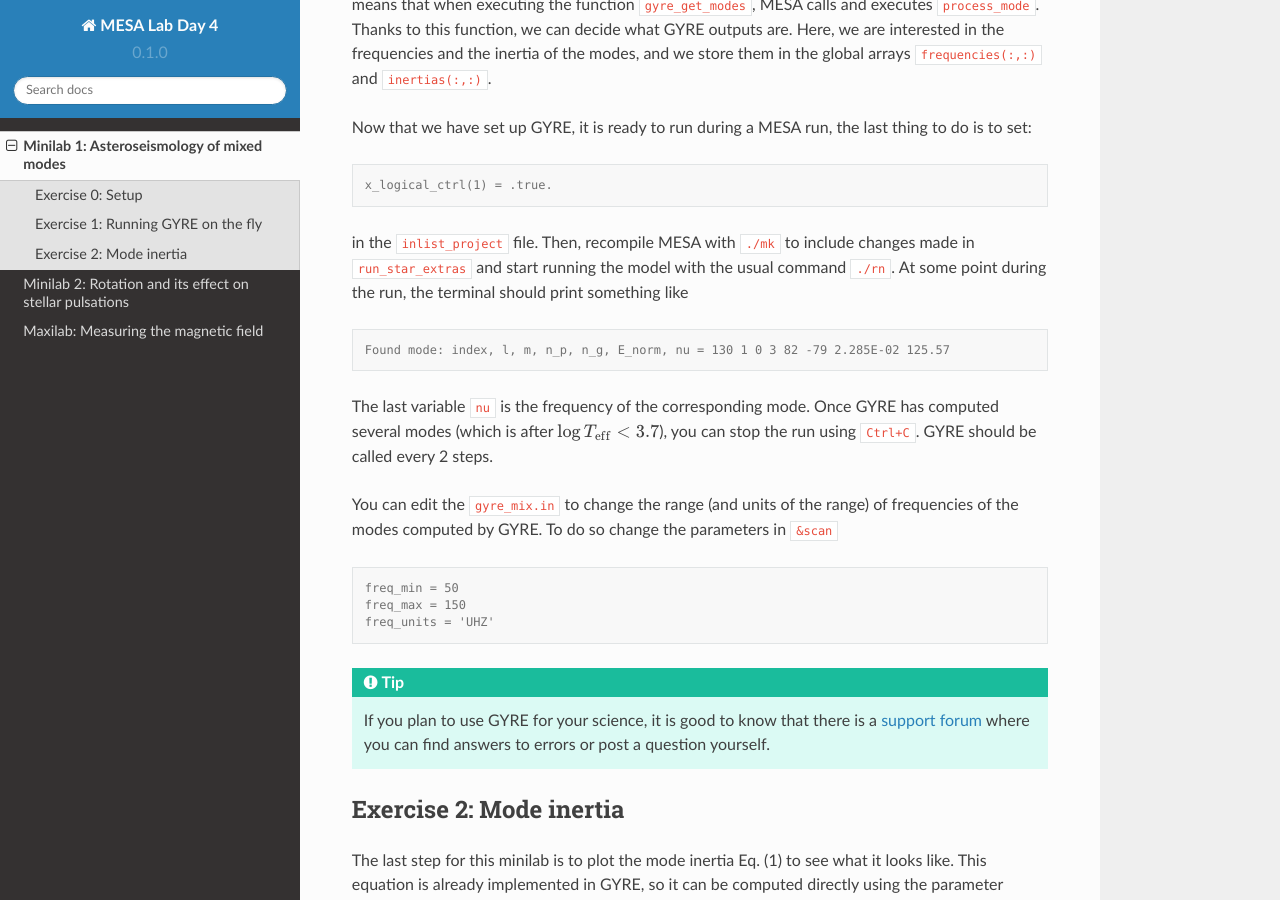
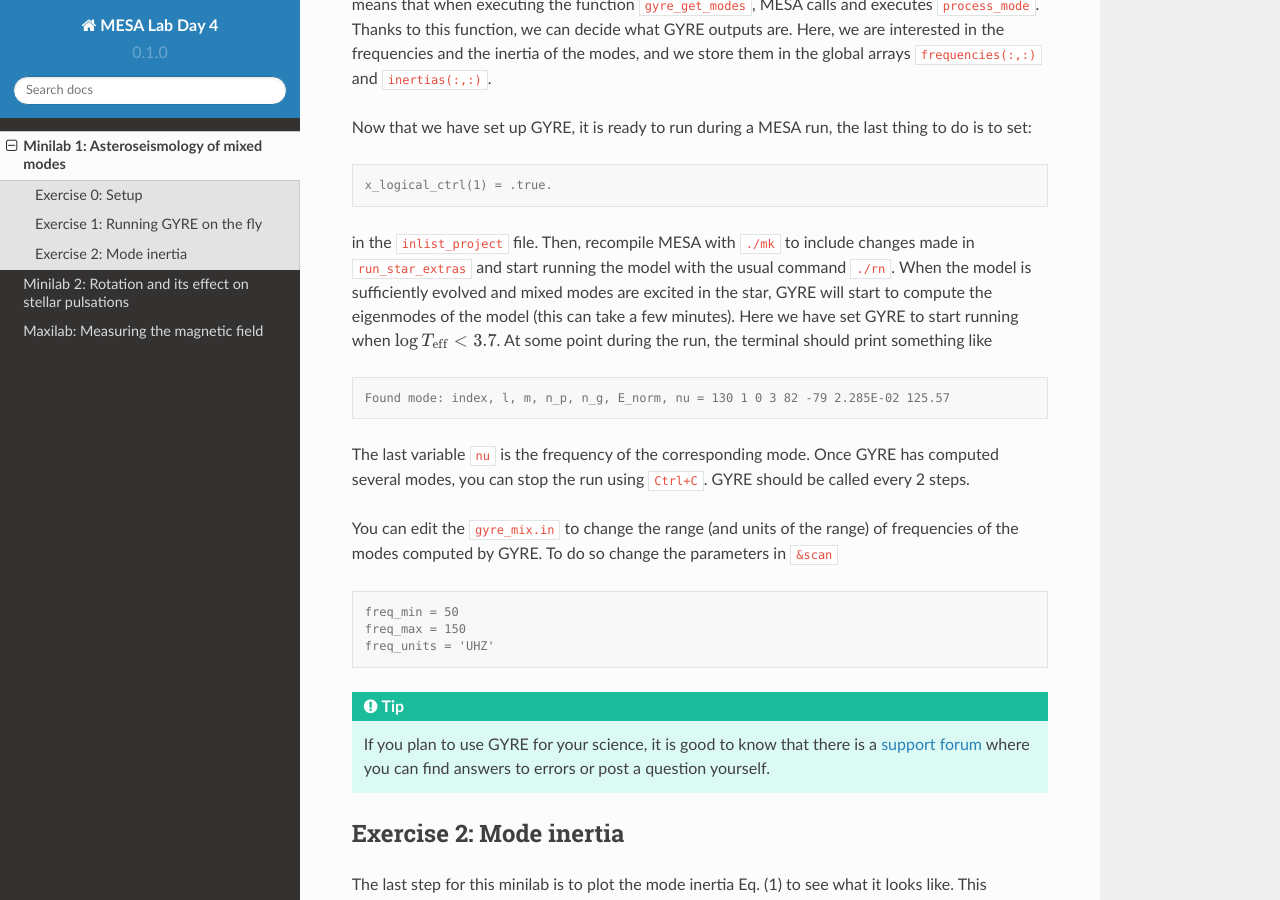
Before and after one commit to mesa-summer-school-2023/mesa-school-bugnet, a Sphinx documentation site: the page built from docs/minilab1.rst, in a window 1280 px wide and 900 px high, scrolled down 4859 px. Built offline with Sphinx 7.4.7 and the Read the Docs theme 2.0.0, drawn with Linux system fonts in a browser that asks for light colours.

Commit message:
Update minilab1.rst

```diff
--- a/docs/minilab1.rst
+++ b/docs/minilab1.rst
@@ -190,13 +190,13 @@
     x_logical_ctrl(1) = .true.
 
 in the ``inlist_project`` file.
-Then, recompile MESA with ``./mk`` to include changes made in ``run_star_extras`` and start running the model with the usual command ``./rn``. At some point during the run, the terminal should print something like
+Then, recompile MESA with ``./mk`` to include changes made in ``run_star_extras`` and start running the model with the usual command ``./rn``. When the model is sufficiently evolved and mixed modes are excited in the star, GYRE will start to compute the eigenmodes of the model (this can take a few minutes). Here we have set GYRE to start running when :math:`\log T_{\rm eff} < 3.7`. At some point during the run, the terminal should print something like
 
 .. code-block:: console
 
     Found mode: index, l, m, n_p, n_g, E_norm, nu = 130 1 0 3 82 -79 2.285E-02 125.57
 
-The last variable ``nu`` is the frequency of the corresponding mode. Once GYRE has computed several modes (which is after :math:`\log T_{\rm eff} < 3.7`), you can stop the run using ``Ctrl+C``. GYRE should be called every 2 steps.
+The last variable ``nu`` is the frequency of the corresponding mode. Once GYRE has computed several modes, you can stop the run using ``Ctrl+C``. GYRE should be called every 2 steps.
 
 You can edit the ``gyre_mix.in`` to change the range (and units of the range) of frequencies of the modes computed by GYRE. To do so change the parameters in ``&scan``
 
```
